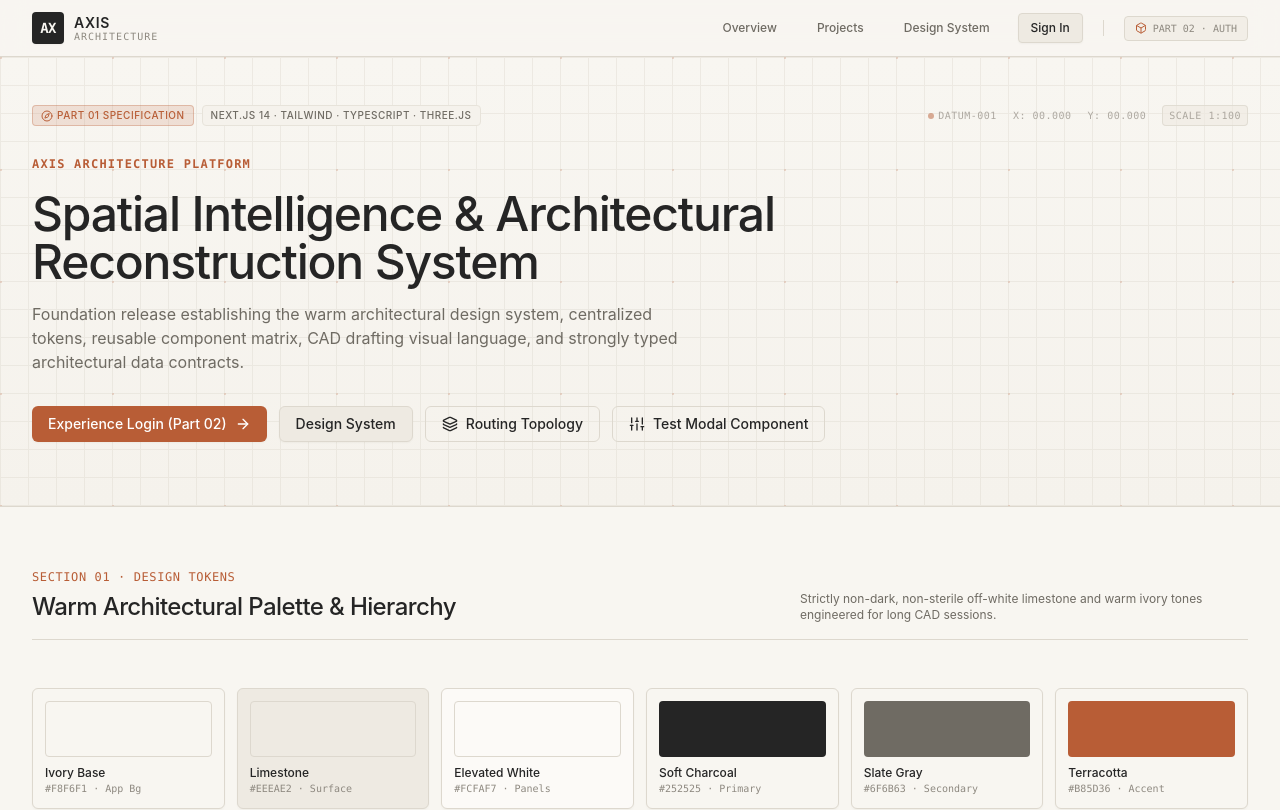
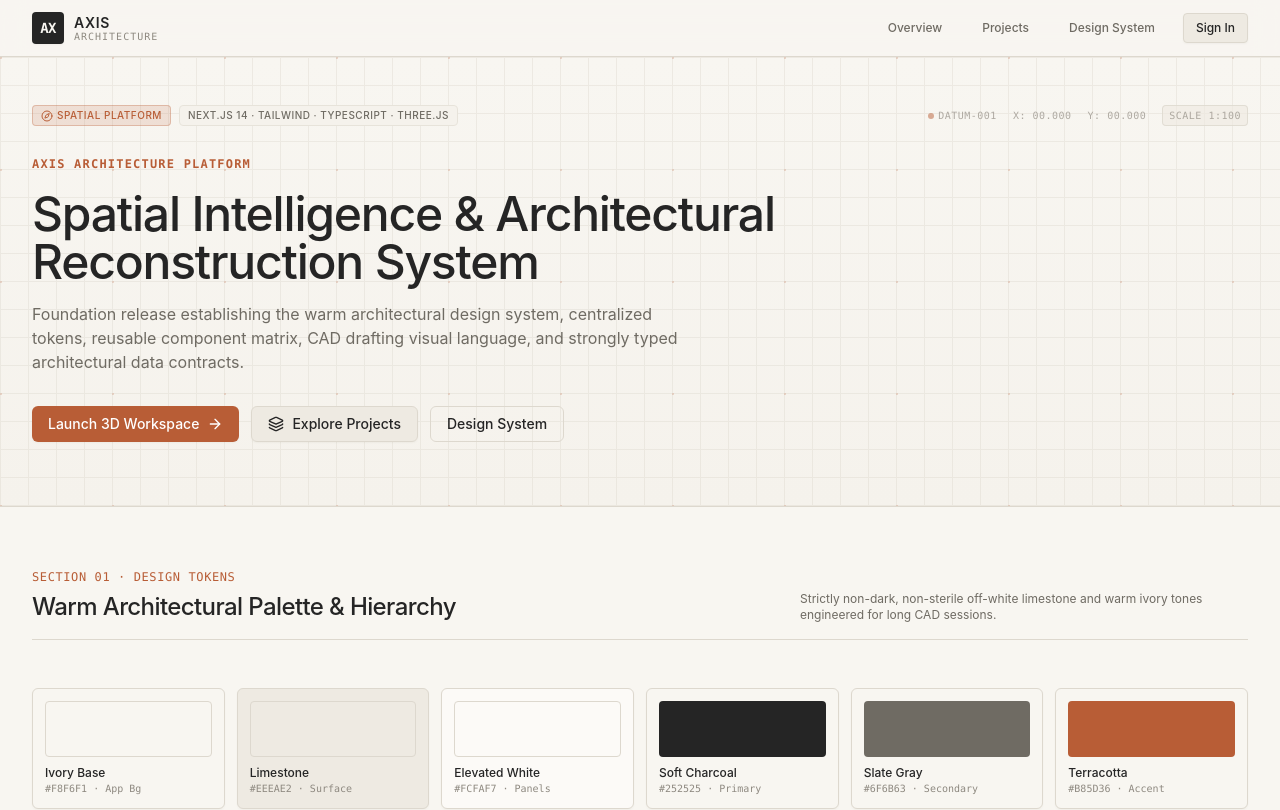
Before and after one commit to deepakknaik/Axis-Architecture-, a Next.js app: page / in a window 1280 px wide. Shown: the top 810 px of the page. Built offline with nearby package versions, Linux system fonts and the light colour scheme.

Commit message:
style: remove Part 01 / Part 02 academic tags and polish landing page hero buttons

```diff
--- a/app/page.tsx
+++ b/app/page.tsx
@@ -71,7 +71,7 @@ export default function AxisFoundationShowcasePage() {
           <div className="flex flex-wrap items-center justify-between gap-4">
             <div className="flex items-center gap-2">
               <Badge variant="accent" size="sm" icon={<Compass className="w-3 h-3" />}>
-                PART 01 SPECIFICATION
+                SPATIAL PLATFORM
               </Badge>
               <Badge variant="subtle" size="sm">
                 Next.js 14 · Tailwind · TypeScript · Three.js
@@ -94,29 +94,21 @@ export default function AxisFoundationShowcasePage() {
           </FadeIn>
 
           <div className="flex flex-wrap items-center gap-3 pt-2">
-            <Link href={ROUTES.AUTH.LOGIN}>
+            <Link href={ROUTES.PROJECTS.WORKSPACE('proj_residence_01')}>
               <Button variant="primary" size="md" rightIcon={<ArrowRight className="w-4 h-4" />}>
-                Experience Login (Part 02)
+                Launch 3D Workspace
+              </Button>
+            </Link>
+            <Link href={ROUTES.PROJECTS.LIST}>
+              <Button variant="secondary" size="md" leftIcon={<Layers className="w-4 h-4" />}>
+                Explore Projects
               </Button>
             </Link>
             <Link href="#design-system">
-              <Button variant="secondary" size="md">
+              <Button variant="outline" size="md">
                 Design System
               </Button>
             </Link>
-            <Link href={ROUTES.PROJECTS.LIST}>
-              <Button variant="outline" size="md" leftIcon={<Layers className="w-4 h-4" />}>
-                Routing Topology
-              </Button>
-            </Link>
-            <Button
-              variant="outline"
-              size="md"
-              leftIcon={<Sliders className="w-4 h-4" />}
-              onClick={() => setIsModalOpen(true)}
-            >
-              Test Modal Component
-            </Button>
           </div>
         </div>
       </ArchitecturalGrid>
@@ -588,7 +580,7 @@ export interface BaseArchitecturalElement {
                 </span>
                 <CardTitle className="mt-1">Prepared Route Topology</CardTitle>
                 <CardDescription>
-                  Controlled build roadmap for upcoming Part 02 and Part 03 releases.
+                  Production release architecture for spatial intelligence and 3D reconstruction.
                 </CardDescription>
               </div>
               <StatusBadge status="READY" size="sm" />
--- a/components/auth/login-form.tsx
+++ b/components/auth/login-form.tsx
@@ -433,7 +433,7 @@ export function LoginForm() {
         <div className="space-y-3 text-xs text-axis-text-secondary">
           <p>
             Google Workspace Federated Authentication is configured for domain-authenticated
-            architectural studios in Part 02 prototype mode.
+            architectural studios in studio production mode.
           </p>
           <div className="p-3 rounded bg-axis-surface border border-axis-border font-mono text-[11px] text-axis-text-primary">
             FEDERATION STATUS: STANDBY (PROTOTYPE READY)
--- a/components/layout/header.tsx
+++ b/components/layout/header.tsx
@@ -73,11 +73,6 @@ export function Header({ currentProjectTitle, className }: HeaderProps) {
           >
             Sign In
           </Link>
-          <div className="h-4 w-px bg-axis-border mx-1 hidden sm:block" />
-          <div className="flex items-center gap-1.5 px-2.5 py-1 rounded border border-axis-border bg-axis-surface/60 font-mono text-[10px] text-axis-text-muted select-none">
-            <Box className="w-3 h-3 text-axis-accent" />
-            <span>PART 02 · AUTH</span>
-          </div>
         </nav>
       </div>
     </header>
```
